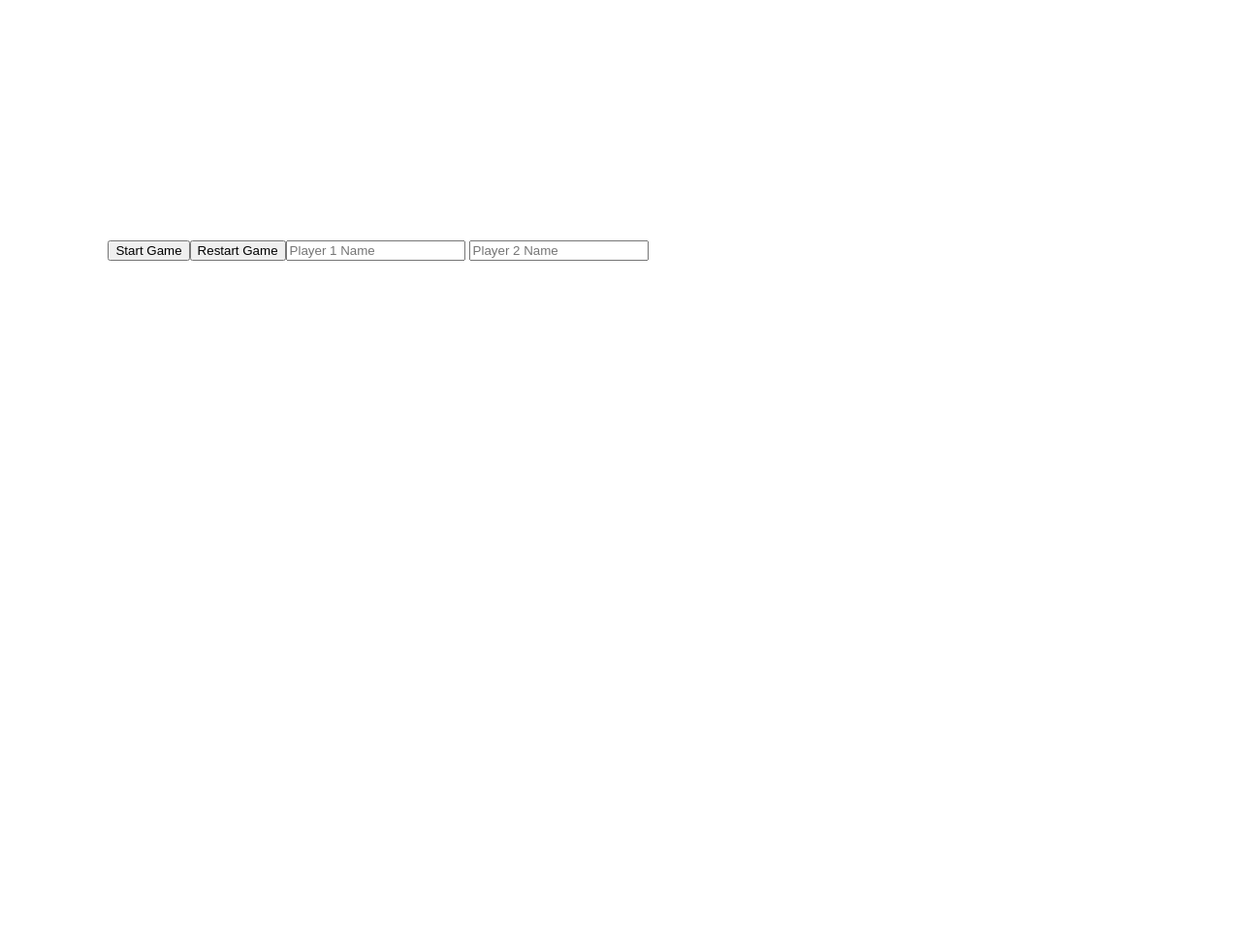
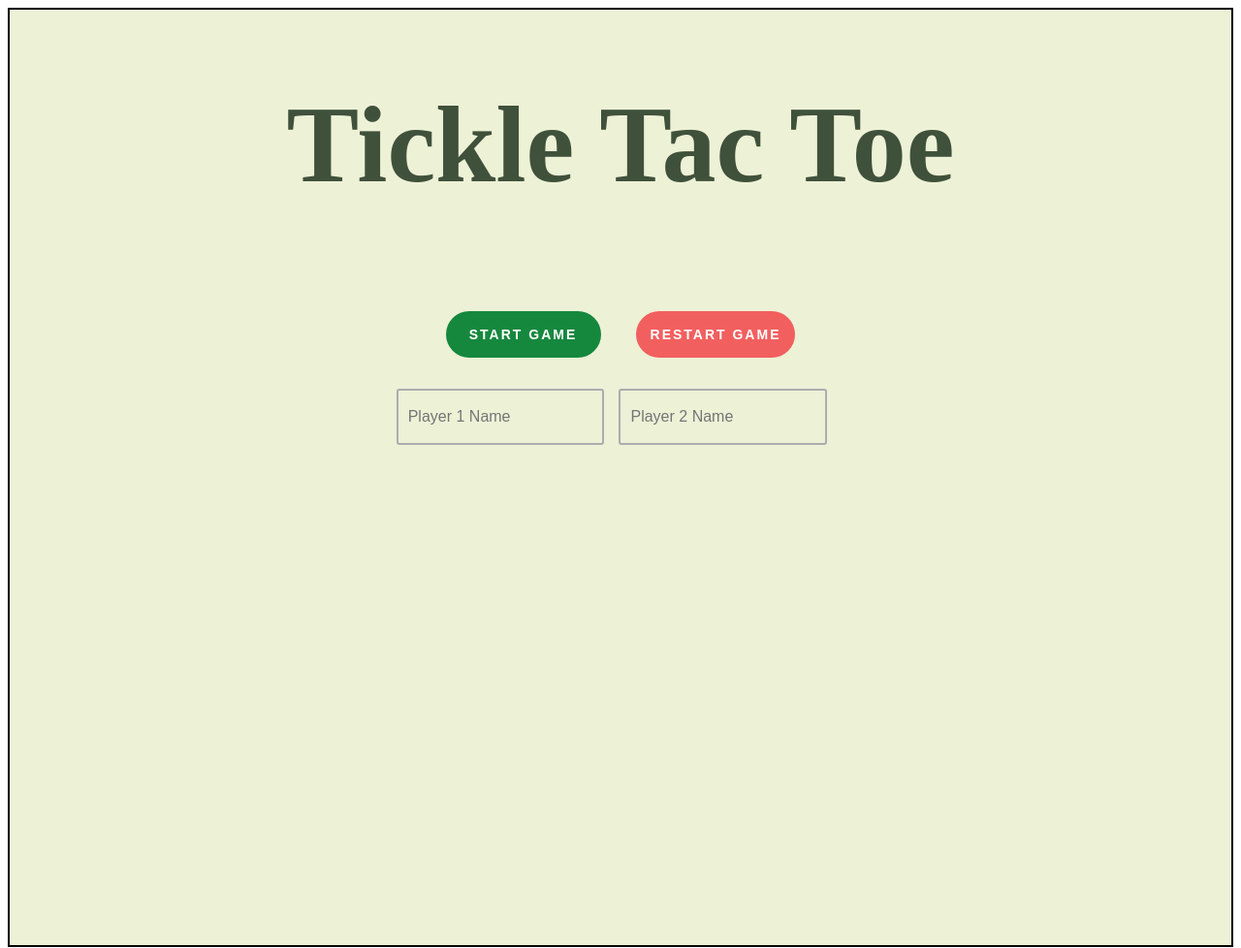
Before and after one commit to IvoSa92/Tic-Tac-Toe---TOP, a plain HTML site: page index.html in a window 1280 px wide. Shown: the whole page at 97% size. Before the commit the page ends 800 px from the top, so only its background shows below. Drawn offline with Linux system fonts and the light colour scheme; a web font is replaced by a local one.

Commit message:
styled the buttons and divs

```diff
--- a/index.html
+++ b/index.html
@@ -5,10 +5,20 @@
     <meta name="viewport" content="width=device-width, initial-scale=1.0" />
     <title>Tic Tac Toe</title>
     <link rel="stylesheet" href="./style.css" />
+    <link rel="preconnect" href="https://fonts.googleapis.com" />
+    <link rel="preconnect" href="https://fonts.gstatic.com" crossorigin />
+    <link
+      href="https://fonts.googleapis.com/css2?family=Assistant:wght@200;400&family=Caveat&family=Dancing+Script&family=Dekko&family=Lato&family=Lilita+One&family=Montserrat&family=Roboto&family=Rubik+Bubbles&family=Space+Grotesk:wght@600&family=Ubuntu&display=swap"
+      rel="stylesheet" />
   </head>
   <body>
+    <div class="container">
+      <h1 class="game-title">Tickle Tac Toe</h1>
+      <div class="starting-buttons">
         <button class="start-game">Start Game</button>
         <button class="restart-game">Restart Game</button>
+      </div>
+
       <div class="controls">
         <input type="text" id="player-1" placeholder="Player 1 Name" />
         <input type="text" id="player-2" placeholder="Player 2 Name" />
@@ -18,6 +28,8 @@
       <div class="message"></div>
       <h1 class="winning-message"></h1>
       <div class="cover"></div>
+    </div>
+
     <script src="./index.js"></script>
   </body>
 </html>
--- a/index.js
+++ b/index.js
@@ -12,6 +12,7 @@ const GameBoard = (() => {
 
   const createGameBoard = () => {
     let boardHTML = document.querySelector(".game-board");
+    boardHTML.style.backgroundColor = "#9dc08b";
     gameBoard.forEach((item, index) => {
       let square = document.createElement("div");
       square.id = `square-${index}`;
@@ -116,7 +117,7 @@ const Game = (() => {
     let winnerText = document.querySelector(".winning-message");
     winnerDiv.style.display = "flex";
     winnerText.style.display = "flex";
-    winnerText.textContent = `Congratulation ${currentPlayer.name} you WON the Game`;
+    winnerText.textContent = `Congratulation ${currentPlayer.name}  you WON`;
     winnerDiv.addEventListener("click", () => {
       winnerDiv.style.display = "none";
       winnerText.style.display = "none";
--- a/style.css
+++ b/style.css
@@ -1,15 +1,22 @@
-body {
+.container {
   display: flex;
-  flex-direction: row;
+  flex-direction: column;
   justify-content: center;
   align-items: center;
+  background-color: #edf1d6;
+  border: solid 2px black;
+}
+
+.game-title {
+  font-family: Rubik Bubbles;
+  font-size: 7rem;
+  color: #40513b;
 }
 
 .game-board {
   display: grid;
   grid-template-columns: 1fr 1fr 1fr;
   grid-template-rows: 1fr 1fr 1fr;
-
   width: 500px;
   height: 500px;
 }
@@ -20,21 +27,123 @@ body {
   justify-content: center;
   width: 100%;
   height: 100%;
-  border: solid 2px black;
 }
 
-.fourth,
-.fifth,
-.sixth {
+#square-3,
+#square-4,
+#square-5 {
   border-bottom: solid 3px black;
   border-top: solid 3px black;
+  border-color: #40513b;
 }
 
-.second,
-.fifth,
-.eighth {
+#square-1,
+#square-4,
+#square-7 {
   border-left: solid 3px black;
   border-right: solid 3px black;
+  border-color: #40513b;
+}
+
+.starting-buttons {
+  margin: 1rem;
+}
+.start-game {
+  margin: 1rem;
+  display: inline-block;
+  outline: none;
+  cursor: pointer;
+  font-size: 14px;
+  line-height: 1;
+  border-radius: 500px;
+  transition-property: background-color, border-color, color, box-shadow, filter;
+  transition-duration: 0.3s;
+  border: 1px solid transparent;
+  letter-spacing: 2px;
+  min-width: 160px;
+  text-transform: uppercase;
+  white-space: normal;
+  font-weight: 700;
+  text-align: center;
+  padding: 16px 14px 18px;
+  color: #fff;
+  background-color: #15883e;
+  height: 48px;
+}
+.start-game:hover {
+  background-color: #1db954;
+}
+
+.start-game:disabled {
+  background-color: grey;
+}
+.start-game:active,
+.restart-game:active {
+  transform: scale(0.95);
+}
+
+.restart-game {
+  margin: 1rem;
+
+  display: inline-block;
+  outline: none;
+  cursor: pointer;
+  font-size: 14px;
+  line-height: 1;
+  border-radius: 500px;
+  transition-property: background-color, border-color, color, box-shadow, filter;
+  transition-duration: 0.3s;
+  border: 1px solid transparent;
+  letter-spacing: 2px;
+  min-width: 160px;
+  text-transform: uppercase;
+  white-space: normal;
+  font-weight: 700;
+  text-align: center;
+  padding: 16px 14px 18px;
+  color: #fff;
+  background-color: #f25f5f;
+  height: 48px;
+}
+.restart-game:hover {
+  background-color: #e71212;
+}
+
+.controls {
+  margin-left: 0.9rem;
+  display: flex;
+  align-items: center;
+  gap: 15px;
+}
+#player-1,
+#player-2 {
+  margin-bottom: 1rem;
+  box-shadow: inset #abacaf 0 0 0 2px;
+  border: 0;
+  background: rgba(0, 0, 0, 0);
+  appearance: none;
+  width: 40%;
+  position: relative;
+  border-radius: 3px;
+  padding: 9px 12px;
+  line-height: 1.4;
+  color: rgb(0, 0, 0);
+  font-size: 16px;
+  font-weight: 400;
+  height: 40px;
+  transition: all 0.2s ease;
+}
+
+#player-1:hover,
+#player-2:hover {
+  box-shadow: 0 0 0 0 #fff inset, #1de9b6 0 0 0 2px;
+}
+
+#player-1:focus,
+#player-2:focus {
+  background: #fff;
+  outline: 0;
+  box-shadow: 0 0 0 0 #fff inset, #1de9b6 0 0 0 3px;
 }
 
 .message {
```
Lines whose indentation alone changed are shown as unchanged.
